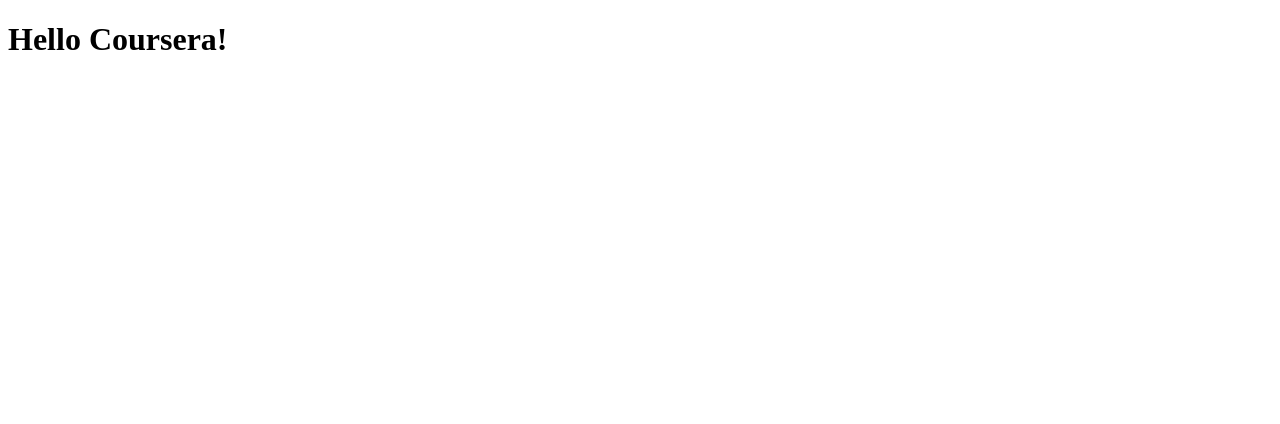
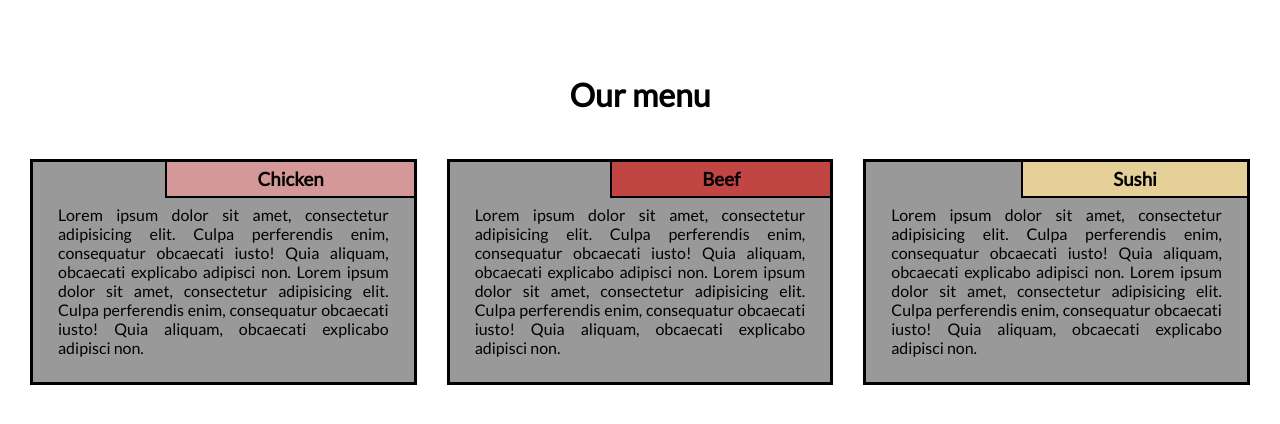
Before and after one commit to branmendo/coursera-test, a plain HTML site: page test_site/index.html in a window 1280 px wide. Drawn offline with Linux system fonts and the light colour scheme.

Commit message:
Assignment 2
Assignment 2

```diff
--- /dev/null
+++ b/assignment2/css/style.css
@@ -0,0 +1,107 @@
+*{
+    box-sizing: border-box;
+    margin:0;
+    padding:0;
+}
+body{
+    font-family: sans-serif;
+}
+.row{
+    width: 100%;
+}
+#title{
+    text-align: center;
+
+}
+.container{
+    position: relative;
+    top:60px;
+    margin:15px;
+}
+.item{
+    position:relative;
+    background-color: gray;
+    margin: 15px;
+    padding: 25px;
+    border: 1px solid black;
+}
+.item p{
+    margin-top: 18px;
+    text-align: justify;
+
+}
+.item-title{
+    position: absolute;
+    background:green;
+    top:0;
+    right:0px;
+    padding:6px 90px;
+    border-left: 1px solid black;
+    border-bottom: 1px solid black;
+}
+#chicken{
+    background-color: beige;
+}
+#beef{
+    background-color:beige
+}
+#sushi{
+    background-color: beige;
+}
+@media(min-width:992px){
+    .col-lg-1, .col-lg-2, .col-lg-3, .col-lg-4, .col-lg-5, .col-lg-6, .col-lg-7, .col-lg-8, .col-lg-9, .col-lg-10, .col-lg-11, .col-lg-12 {
+        float: left;
+      }
+      .col-lg-1 {
+        width: 8.33%;
+      }
+      .col-lg-2 {
+        width: 16.66%;
+      }
+      .col-lg-3 {
+        width: 25%;
+      }
+      .col-lg-4 {
+        width: 33.33%;
+      }
+      .col-lg-5 {
+        width: 41.66%;
+      }
+      .col-lg-6 {
+        width: 50%;
+      }
+      .col-lg-7 {
+        width: 58.33%;
+      }
+      .col-lg-8 {
+        width: 66.66%;
+      }
+      .col-lg-9 {
+        width: 74.99%;
+      }
+      .col-lg-10 {
+        width: 83.33%;
+      }
+      .col-lg-11 {
+        width: 91.66%;
+      }
+      .col-lg-12 {
+        width: 100%;
+      }
+}
+@media (min-width:768px) and (max-width:991px){
+    .col-lg-4{
+        width:50%;
+        float:left;
+    }
+    .col-tablet{
+        width:100%;
+        float:left;
+    }
+}
+@media (max-width:767px){
+    .col-lg-4{
+        width:100%;
+        float:left;
+    }
+}
--- /dev/null
+++ b/test_site/css/style.css
@@ -0,0 +1,128 @@
+*{
+	box-sizing: border-box;
+	margin:0;
+	padding:0;
+  }
+
+  body{
+	font-family: 'Lato', sans-serif;
+  }
+
+  .row{
+	width: 100%;
+  }
+
+  .menu-title{
+	text-align: center;
+	margin-bottom: 30px;
+  }
+
+  .container{
+   position: relative;
+   top:60px;
+   margin: 15px;
+  }
+
+  .item{
+	position: relative;
+	top: 0;
+	background-color:#999999;
+	margin: 15px;
+	padding: 25px;
+	border: 3px solid #000;
+  }
+
+  .item p{
+	margin-top: 18px;
+	text-align: justify;
+	font-size:100%;
+  }
+
+  .item-title{
+	position: absolute;
+	top:0;
+	right: 0px;
+	background: green;
+	padding: 6px 90px;
+	border-left: 2px solid #000;
+	border-bottom: 2px solid #000;
+  }
+
+  #title-one {
+	background-color: #D59898;
+  }
+
+  #title-two{
+	background-color: #C14543;
+  }
+
+  #title-three{
+	background-color: #E5D198;
+  }
+
+  /* Simple Responsive Framework. */
+  /*------ Desktop ------*/
+  @media (min-width: 992px){
+	.col-lg-1, .col-lg-2, .col-lg-3, .col-lg-4, .col-lg-5, .col-lg-6, .col-lg-7, .col-lg-8, .col-lg-9, .col-lg-10, .col-lg-11, .col-lg-12 {
+	  float: left;
+	}
+	.col-lg-1 {
+	  width: 8.33%;
+	}
+	.col-lg-2 {
+	  width: 16.66%;
+	}
+	.col-lg-3 {
+	  width: 25%;
+	}
+	.col-lg-4 {
+	  width: 33.33%;
+	}
+	.col-lg-5 {
+	  width: 41.66%;
+	}
+	.col-lg-6 {
+	  width: 50%;
+	}
+	.col-lg-7 {
+	  width: 58.33%;
+	}
+	.col-lg-8 {
+	  width: 66.66%;
+	}
+	.col-lg-9 {
+	  width: 74.99%;
+	}
+	.col-lg-10 {
+	  width: 83.33%;
+	}
+	.col-lg-11 {
+	  width: 91.66%;
+	}
+	.col-lg-12 {
+	  width: 100%;
+	}
+
+  }
+
+
+  /*------ Tablet ------*/
+  @media (min-width: 768px) and (max-width: 991px){
+	.col-lg-4 {
+	  width: 50%;
+	  float: left;
+	}
+	.col-lg-tablet{
+	 width: 100%;
+	 float: left;
+   }
+  }
+
+
+  /*------ Mobile ------*/
+  @media (max-width: 767px){
+	.col-lg-4{
+	  width: 100%;
+	  float: left;
+	}
+  }
--- a/test_site/index.html
+++ b/test_site/index.html
@@ -1,13 +1,49 @@
 <!DOCTYPE html>
 <html>
 <head>
-	<meta charset="utf-8">
-	<meta name="viewport" content="width=device-width, initial-scale=1">
-	<title>
-		Hello Coursera!
-	</title>
+  <meta charset="utf-8">
+  <meta name="viewport" content="width=device-width, initial-scale=1">
+  <title>My Responsive Layout</title>
+  <link href="https://fonts.googleapis.com/css?family=Lato" rel="stylesheet">
+  <link href='css/style.css' rel='stylesheet' type='text/css'>
 </head>
 <body>
-<h1>Hello Coursera!</h1>
+  <div class="container">
+    <div class="row">
+
+    <h1 class="menu-title">Our menu</h1>
+      <div class="col-lg-4">
+        <div class="item">
+          <div class="item-title" id="title-one">
+            <h3>Chicken</h3>
+          </div>
+          <p>
+            Lorem ipsum dolor sit amet, consectetur adipisicing elit. Culpa perferendis enim, consequatur obcaecati iusto! Quia aliquam, obcaecati explicabo adipisci non. Lorem ipsum dolor sit amet, consectetur adipisicing elit. Culpa perferendis enim, consequatur obcaecati iusto! Quia aliquam, obcaecati explicabo adipisci non.
+          </p>
+        </div>
+      </div>
+      <div class="col-lg-4">
+        <div class="item">
+         <div class="item-title" id="title-two">
+          <h3>Beef</h3>
+        </div>
+        <p>
+          Lorem ipsum dolor sit amet, consectetur adipisicing elit. Culpa perferendis enim, consequatur obcaecati iusto! Quia aliquam, obcaecati explicabo adipisci non. Lorem ipsum dolor sit amet, consectetur adipisicing elit. Culpa perferendis enim, consequatur obcaecati iusto! Quia aliquam, obcaecati explicabo adipisci non.
+        </p>
+      </div>
+    </div>
+    <div class="col-lg-4 col-lg-tablet">
+      <div class="item">
+       <div class="item-title" id="title-three">
+        <h3>Sushi</h3>
+      </div>
+      <p>
+        Lorem ipsum dolor sit amet, consectetur adipisicing elit. Culpa perferendis enim, consequatur obcaecati iusto! Quia aliquam, obcaecati explicabo adipisci non. Lorem ipsum dolor sit amet, consectetur adipisicing elit. Culpa perferendis enim, consequatur obcaecati iusto! Quia aliquam, obcaecati explicabo adipisci non.
+      </p>
+    </div>
+  </div>
+
+</div>
+</div>
 </body>
 </html>
```
Also changed, not shown: assignment2/index.html (added, +40 -0 lines), 3 other files.
